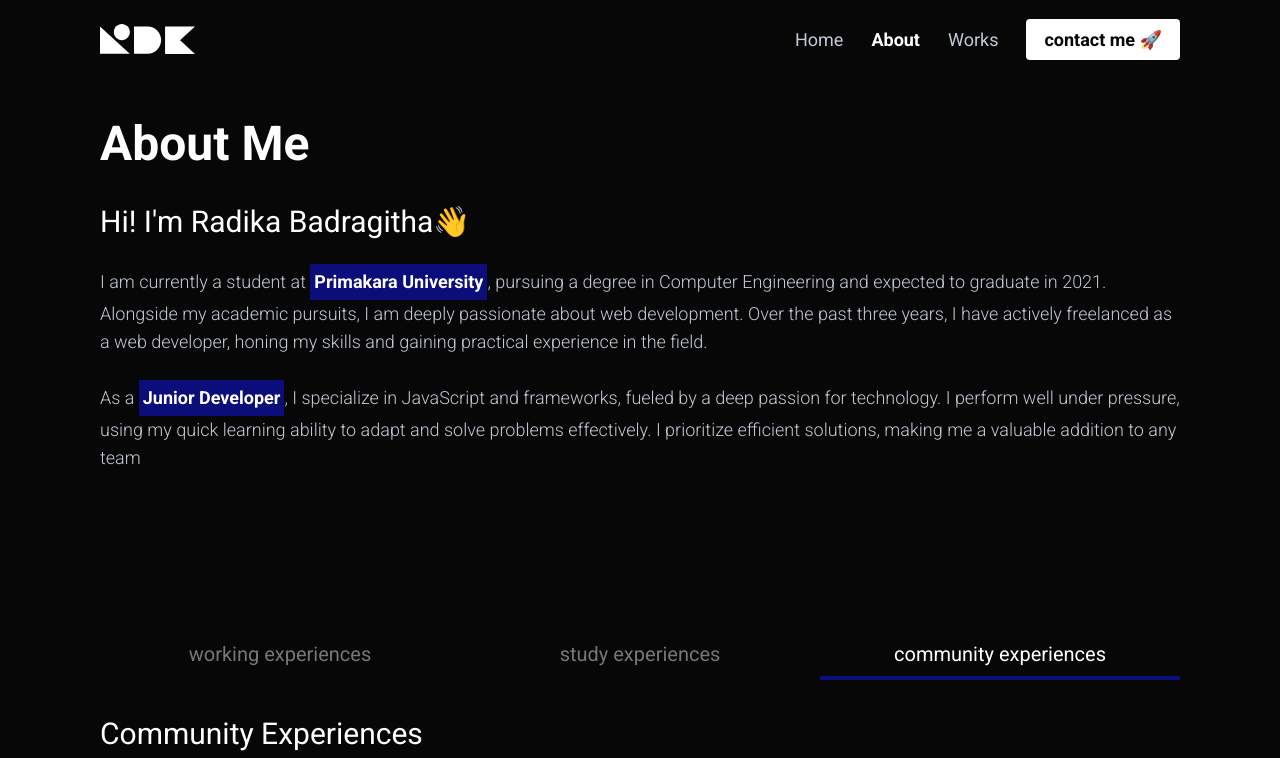
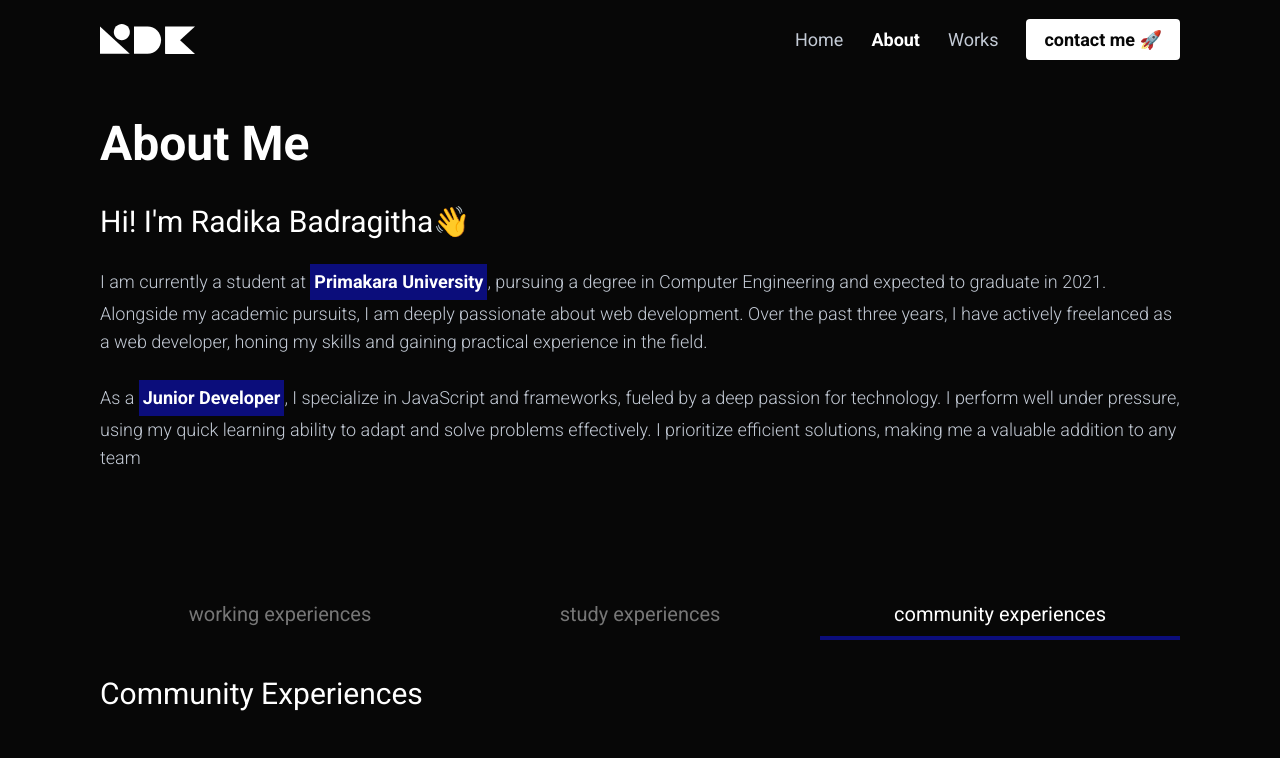
Before and after one commit to RadikaBadra/portofolio, a Next.js app: page /about/community in a window 1280 px wide. Shown: the top 758 px of the page. Built offline with nearby package versions, Linux system fonts and the light colour scheme; a web font is replaced by a local one.

Commit message:
style: adjust about page size

```diff
--- a/src/app/about/layout.jsx
+++ b/src/app/about/layout.jsx
@@ -41,7 +41,7 @@ export default function AboutLayout({ children }) {
         </div>
       </section>
       <section>
-        <div className="container w-full lg:mt-[120px]">
+        <div className="container w-full lg:mt-[80px]">
           <nav className="flex justify-between">
             <Link
               href={`/about`}
```
